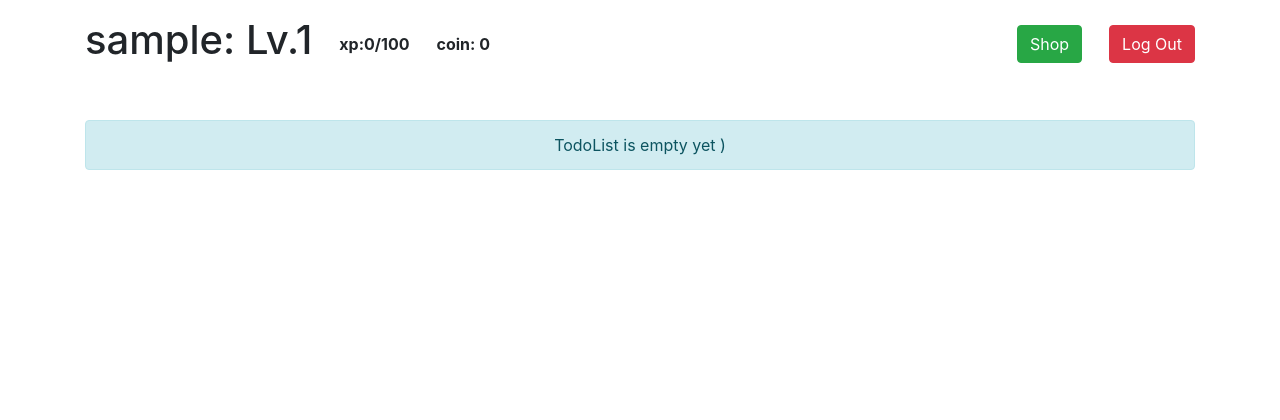
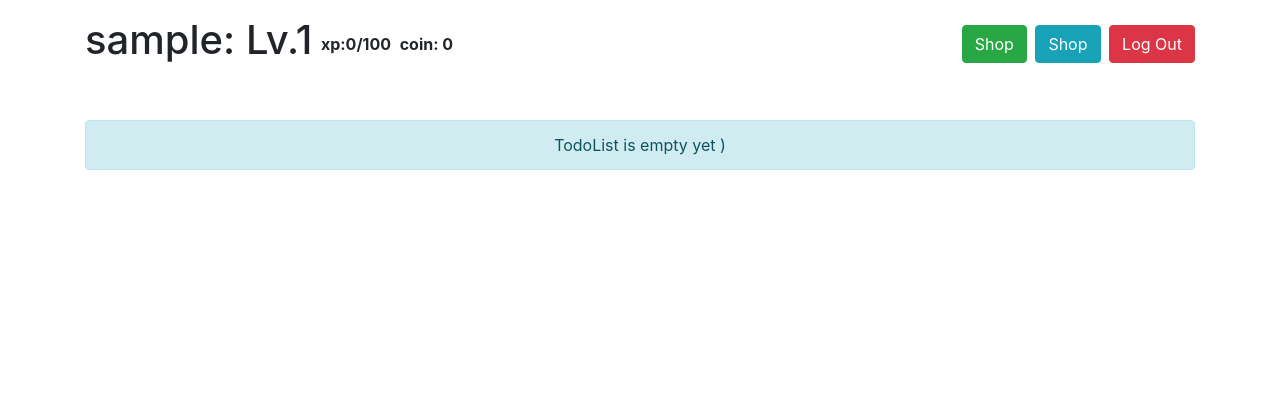
Before and after one commit to kuroye/djangoToDoList, a Django app: page / in a window 1280 px wide. Shown: the top 420 px of the page. Run offline with Django 4.2, Linux system fonts and the light colour scheme; the visitor is signed in with stand-in values (Sample User, id 1); data that the repository does not hold is empty; some libraries are stand-ins or nearby versions.

Commit message:
direct to divider.html

```diff
--- a/templates/index.html
+++ b/templates/index.html
@@ -89,6 +89,7 @@
         <b style="padding-right: 500px">coin: {{ user.coin }}</b>
 
         <a class="btn btn-success" href="{% url 'shop' %}">Shop</a>
+        <a class="btn btn-info" href="{% url 'divider' %}">Shop</a>
         <a class="btn btn-danger" href="{% url 'logout' %}">Log Out</a>
     </div>
 
```
